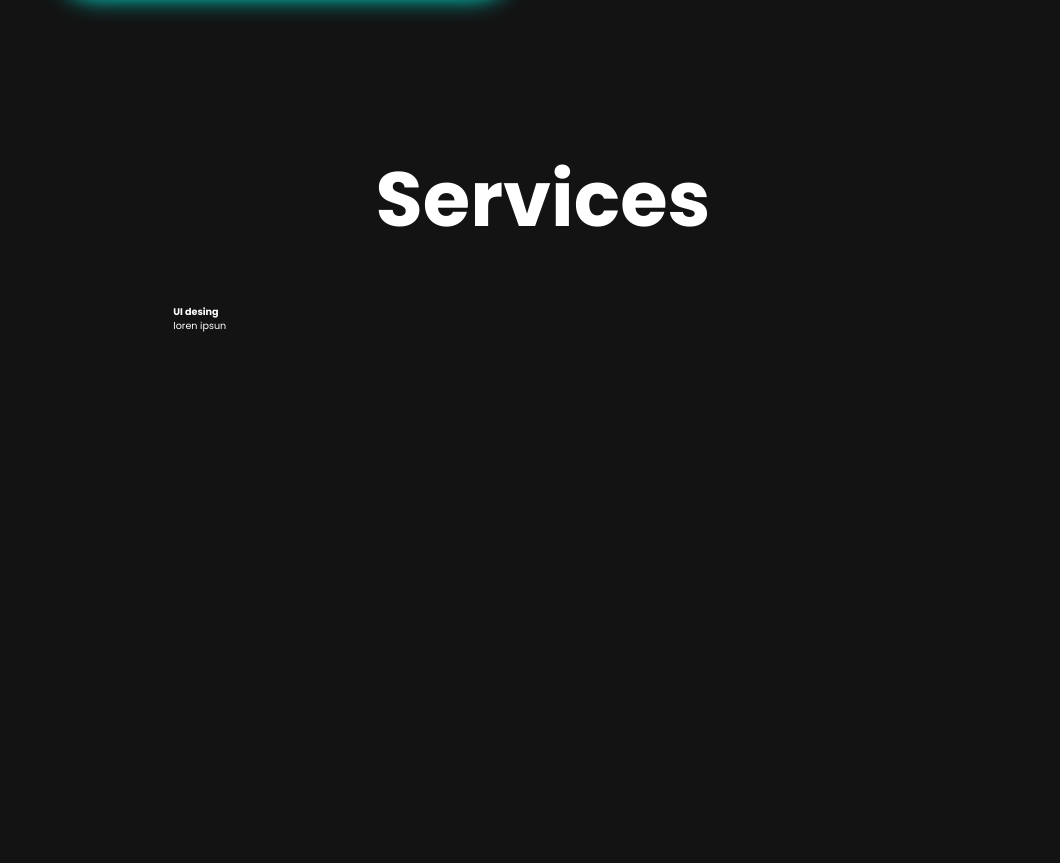
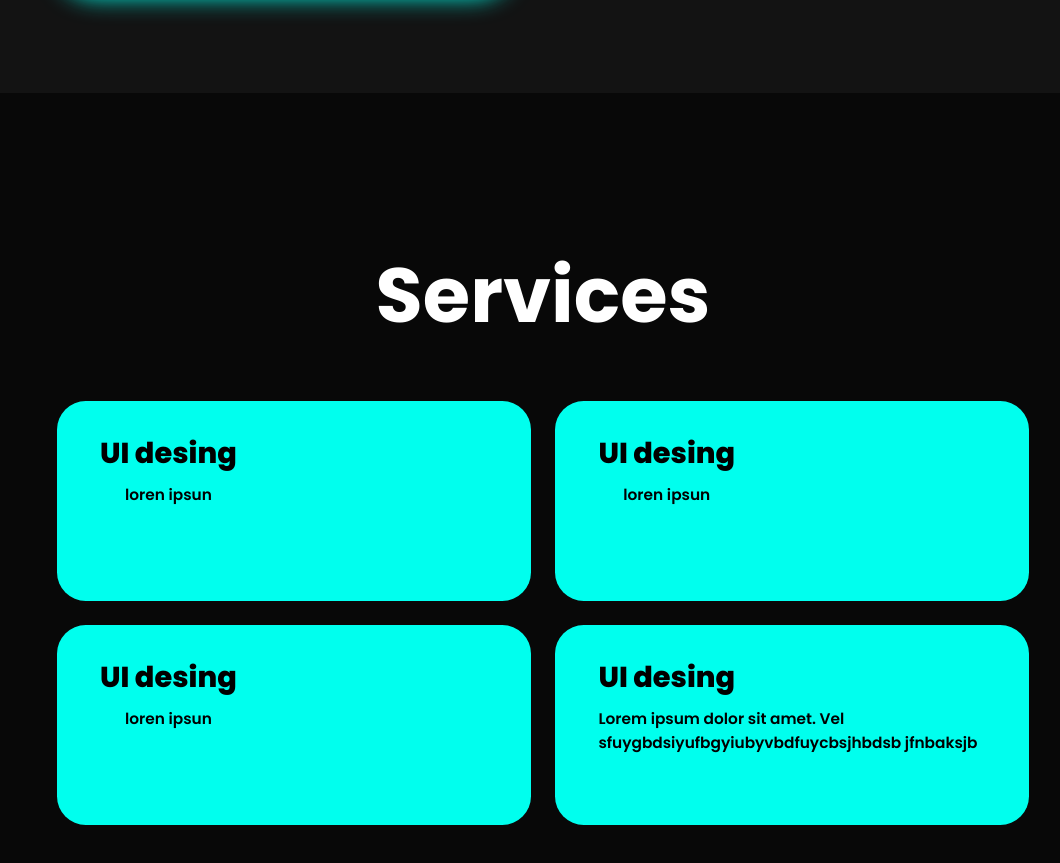
Before and after one commit to littxx/demonst, a website: page index.html in a window 1280 px wide. Shown: the part 2342-3205 px from the top of the page, without its empty margins (97-1157 px from the left). Drawn offline with nearby package versions, Linux system fonts and the light colour scheme.

Commit message:
pronto para fazer push

```diff
--- a/index.html
+++ b/index.html
@@ -49,10 +49,6 @@
       <img src="src/img/home.jpg" alt="image portifolio" />
     </div>
   </section>
-
-
-
-
   <section class="education" id="education">
     <h2 class="heading">Education</h2>
 
@@ -70,7 +66,6 @@
             adsjkbdakjshbndjsn
           </p>
         </div>
-
       </div>
 
 
@@ -87,7 +82,6 @@
             adsjkbdakjshbndjsn
           </p>
         </div>
-
       </div>
 
 
@@ -102,7 +96,6 @@
             adsjkbdakjshbndjsn
           </p>
         </div>
-
       </div>
 
 
@@ -117,7 +110,6 @@
             adsjkbdakjshbndjsn
           </p>
         </div>
-
       </div>
 
 
@@ -133,43 +125,52 @@
         </div>
 
       </div>
-
-    </div>
+  </section>
 
 
-    <section class="services" id="services">
-
+  <section class="service" id="service">
 
     <h2 class="heading">Services</h2>
 
+    <div class="services-container">
 
 
-
-      <div class="services-container">
       <div class="service-box">
-
         <div class="service-info">
-
           <h4>UI desing</h4>
           <p>loren ipsun</p>
         </div>
+      </div>
+      <div class="service-box">
+        <div class="service-info">
+          <h4>UI desing</h4>
+          <p>loren ipsun</p>
+        </div>
+      </div>
+      <div class="service-box">
+        <div class="service-info">
+          <h4>UI desing</h4>
+          <p>loren ipsun</p>
+        </div>
+      </div>
+      <div class="service-box">
+        <div class="service-info">
+          <h4>UI desing</h4>
+          <p>Lorem ipsum dolor sit amet. Vel
+            sfuygbdsiyufbgyiubyvbdfuycbsjhbdsb
+          jfnbaksjb </p>
 
+
+        </div>
       </div>
 
 
 
     </div>
-
-
-
-
-
-
-
   </section>
 
+  <section class="reviews" id="reviews"></section>
 
-  </section>
   <footer>
     <!--
 
--- a/style.css
+++ b/style.css
@@ -1,4 +1,4 @@
-@import url("https://fonts.googleapis.com/css2?family=Poppins:ital,wght@0,100;0,200;0,300;0,400;0,500;0,600;0,700;0,800;0,900;1,100;1,200;1,300;1,400;1,500;1,600;1,700;1,800;1,900&display=swap");
+@import url('https://fonts.googleapis.com/css2?family=Poppins:ital,wght@0,100;0,200;0,300;0,400;0,500;0,600;0,700;0,800;0,900;1,100;1,200;1,300;1,400;1,500;1,600;1,700;1,800;1,900&display=swap');
 
 :root {
   --bg-color: #080808;
@@ -11,7 +11,7 @@
   margin: 0;
   padding: 0;
   box-sizing: border-box;
-  font-family: "Poppins", sans-serif;
+  font-family: 'Poppins', sans-serif;
   text-decoration: none;
   outline: none;
   scroll-behavior: smooth;
@@ -145,7 +145,9 @@ span {
 
 .home-img img:hover {
   transform: scale(1.1);
-  box-shadow: 0 0 25px var(--main-color), 0 0 50px var(--main-color),
+  box-shadow:
+    0 0 25px var(--main-color),
+    0 0 50px var(--main-color),
     0 0 100px var(--main-color);
 }
 
@@ -271,7 +273,7 @@ span {
   position: relative;
 }
 .timeline-items::before {
-  content: "";
+  content: '';
   position: absolute;
   width: 5px;
   height: 100%;
@@ -302,7 +304,9 @@ span {
   height: 21px;
   width: 21px;
   background-color: var(--main-color);
-  box-shadow: 0 0 25px var(--main-color), 0 0 50px var(--main-color);
+  box-shadow:
+    0 0 25px var(--main-color),
+    0 0 50px var(--main-color);
 
   position: absolute;
   left: calc(50% - 8px);
@@ -350,3 +354,60 @@ span {
 ::-webkit-scrollbar-track {
   background-color: black;
 }
+
+.services {
+  background: var(--bg-color);
+  color: black;
+}
+.services h2 {
+  color: white;
+  margin-bottom: 5rem;
+}
+
+.services-container {
+  display: grid;
+  grid-template-columns: repeat(2, 1fr);
+  align-items: center;
+  gap: 2.5rem;
+}
+
+.service-box {
+  height: 300px;
+  background-color: var(--main-color);
+
+  border-radius: 3rem;
+  border: 5px solid transparent;
+  cursor: pointer;
+  transition: 0.3s ease;
+}
+
+.service-box:hover {
+  transform: scale(1.03);
+  background: white;
+  color: black;
+}
+
+.service-box,
+.service-info {
+  display: flex;
+  color: black;
+  flex-direction: column;
+  text-align: left;
+  max-height: 200px;
+  justify-content: left;
+  align-items: baseline;
+  padding: 1rem 2rem;
+}
+.service-info h4 {
+  font-size: 3rem;
+  font-weight: 800;
+  line-height: 2;
+}
+
+.service-info p {
+  font-size: 1.6rem;
+  font-weight: 600;
+  max-height: 100px;
+  line-height: 1.6;
+  margin: auto;
+}
```
Lines whose indentation alone changed are shown as unchanged.
